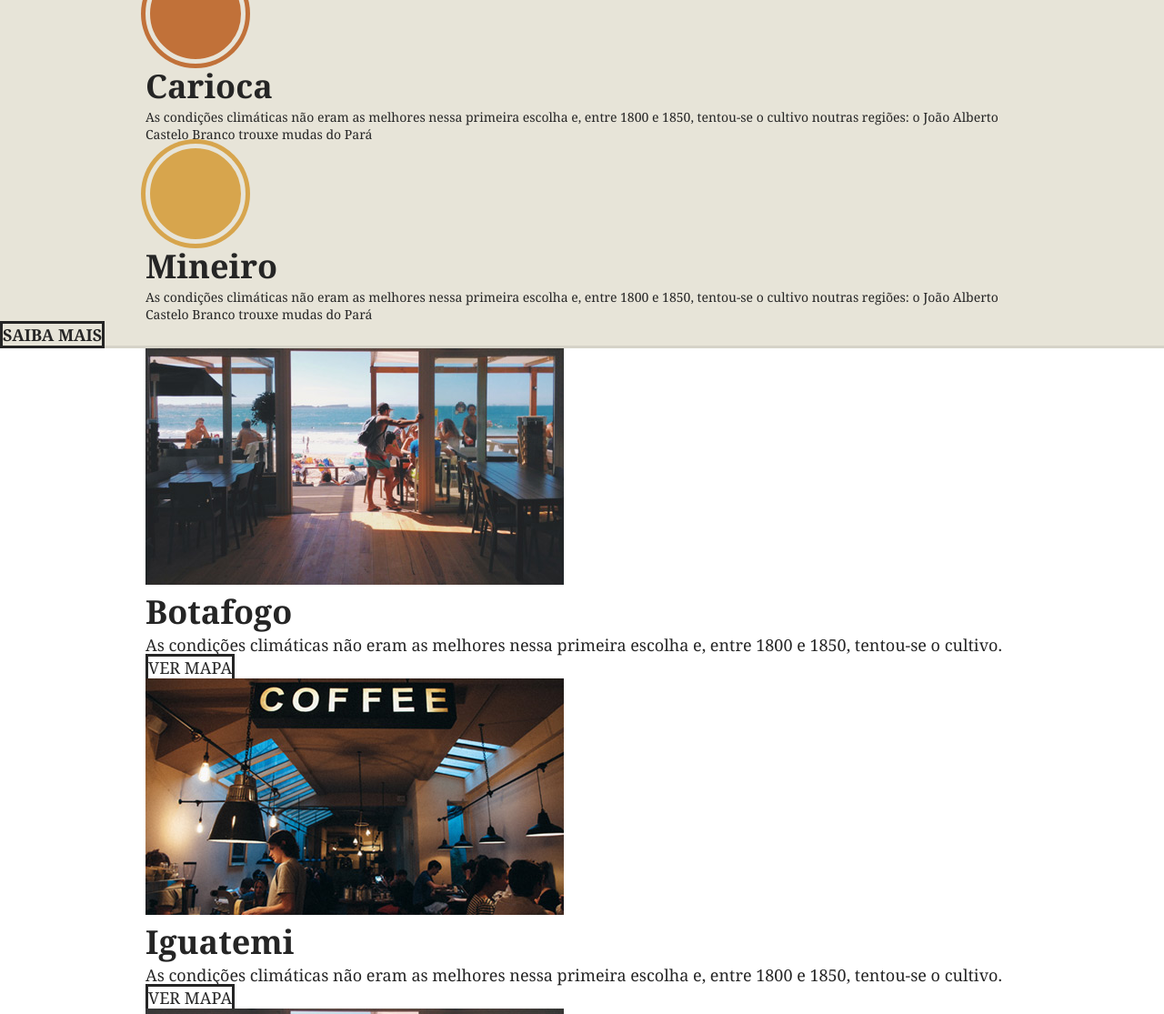
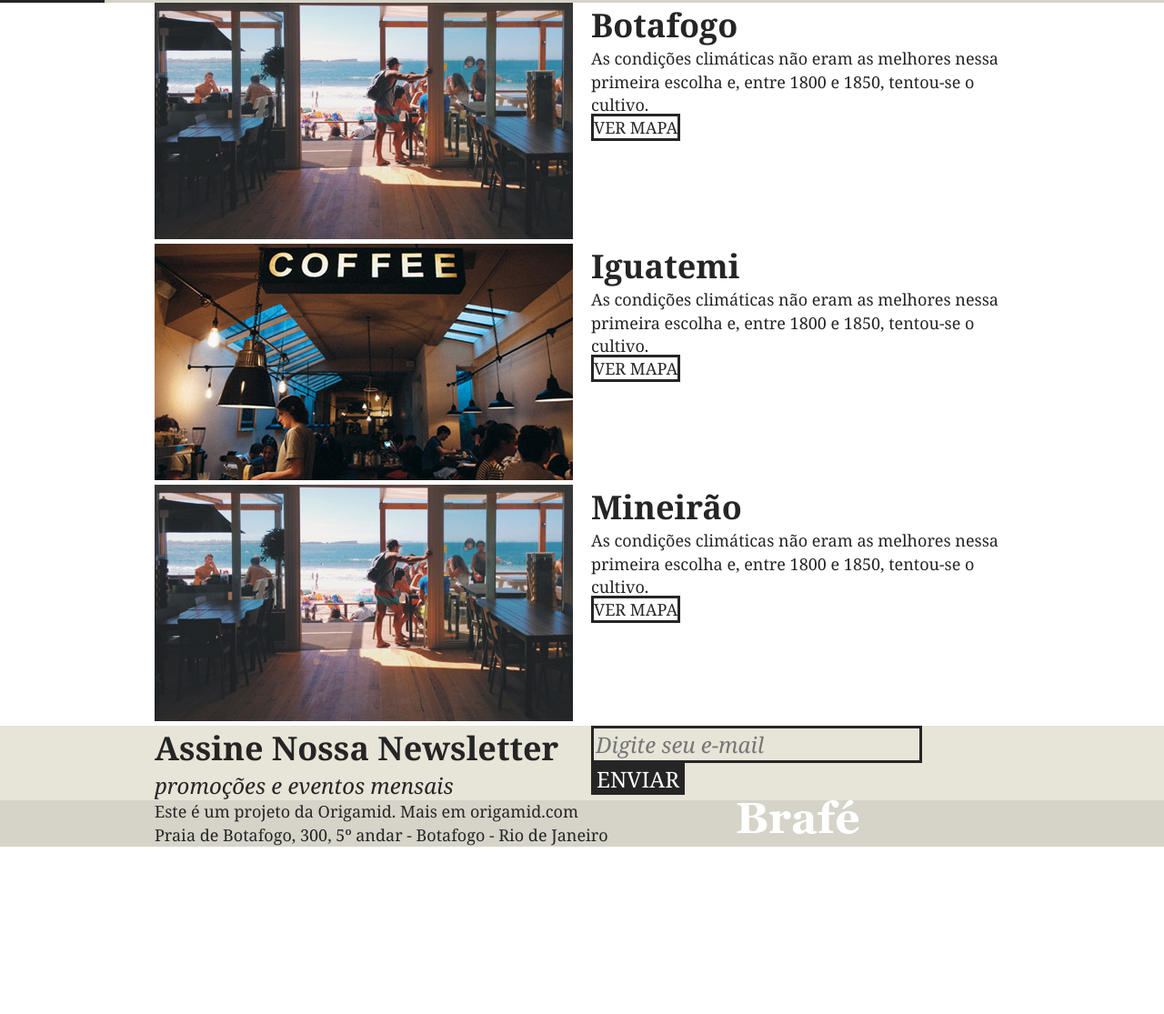
Before and after one commit to jorgejrdj/brafe, a plain HTML site: page brafe-1-grid/index.html in a window 1280 px wide. Shown: the part 878-1993 px from the top of the page at 91% size. After the commit the page ends 1809 px from the top, so only its background shows below. Drawn offline with Linux system fonts and the light colour scheme.

Commit message:
atualizando o grid layout

```diff
--- a/brafe-1-grid/css/grid.css
+++ b/brafe-1-grid/css/grid.css
@@ -53,3 +53,15 @@
 .grid-12 {
 	width: calc(100% - 20px);
 }
+
+@media (max-width: 739px) {
+	.container {
+		max-width: 300px;
+	}
+	.grid-1, .grid-2, .grid-3, .grid-4, .grid-5, .grid-6, .grid-7, .grid-8, .grid-9, .grid-10, .grid-11, .grid-12 {
+		width: 100%;
+		margin-left: 0px;
+		margin-right: 0px;
+		float: none;
+	}
+}
--- a/brafe-1-grid/index.html
+++ b/brafe-1-grid/index.html
@@ -1,5 +1,6 @@
 <!DOCTYPE html>
 <html>
+
 <head>
 	<title>Brafé 1</title>
 	<meta charset="utf-8">
@@ -7,12 +8,13 @@
 	<link rel="stylesheet" type="text/css" href="css/grid.css">
 	<link rel="stylesheet" type="text/css" href="css/style.css">
 </head>
+
 <body>
 
 	<header class="menu">
 		<div class="container">
-			<a class="menu-logo" href="#"><img src="img/brafe.png" alt="Brafé"></a>
-			<nav class="menu-nav">
+			<a class="menu-logo grid-4" href="#"><img src="img/brafe.png" alt="Brafé"></a>
+			<nav class="menu-nav grid-8">
 				<ul>
 					<li><a href="#">Sobre</a></li>
 					<li><a href="#">Produtos</a></li>
@@ -41,51 +43,64 @@
 			</div>
 		</div>
 		<p>O café é uma bebida produzida a partir dos grãos torrados do fruto do cafeeiro. É servido tradicionalm
-aente quente, mas também pode ser consumido gelado. Ele é um estimulante, por possuir cafeína — geralmente 80 a 140 mg para cada 207 ml dependendo do método de preparação.</p>
+			aente quente, mas também pode ser consumido gelado. Ele é um estimulante, por possuir cafeína — geralmente 80 a
+			140 mg para cada 207 ml dependendo do método de preparação.</p>
 	</section>
 
 	<section class="produtos">
 		<div class="container">
-			<div class="produtos-item">
+			<div class="produtos-item grid-4">
 				<h2 class="produtos-paulista">Paulista</h2>
-				<p>As condições climáticas não eram as melhores nessa primeira escolha e, entre 1800 e 1850, tentou-se o cultivo noutras regiões: o João Alberto Castelo Branco trouxe mudas do Pará</p>
+				<p>As condições climáticas não eram as melhores nessa primeira escolha e, entre 1800 e 1850, tentou-se o cultivo
+					noutras regiões: o João Alberto Castelo Branco trouxe mudas do Pará</p>
 			</div>
-			<div class="produtos-item">
+			<div class="produtos-item grid-4">
 				<h2 class="produtos-carioca">Carioca</h2>
-				<p>As condições climáticas não eram as melhores nessa primeira escolha e, entre 1800 e 1850, tentou-se o cultivo noutras regiões: o João Alberto Castelo Branco trouxe mudas do Pará</p>
+				<p>As condições climáticas não eram as melhores nessa primeira escolha e, entre 1800 e 1850, tentou-se o cultivo
+					noutras regiões: o João Alberto Castelo Branco trouxe mudas do Pará</p>
 			</div>
-			<div class="produtos-item">
+			<div class="produtos-item grid-4">
 				<h2 class="produtos-mineiro">Mineiro</h2>
-				<p>As condições climáticas não eram as melhores nessa primeira escolha e, entre 1800 e 1850, tentou-se o cultivo noutras regiões: o João Alberto Castelo Branco trouxe mudas do Pará</p>
+				<p>As condições climáticas não eram as melhores nessa primeira escolha e, entre 1800 e 1850, tentou-se o cultivo
+					noutras regiões: o João Alberto Castelo Branco trouxe mudas do Pará</p>
 			</div>
 		</div>
 		<a class="produtos-btn" href="#">Saiba Mais</a>
 	</section>
 
-	<section class="locais container">
-		<div class="locais-item">
-			<img src="img/botafogo.jpg" alt="Brafé unidade Botafogo">
-			<div>
+	<section class="locais">
+		<div class="locais-item container">
+			<div class="grid-6">
+				<img src="img/botafogo.jpg" alt="Brafé unidade Botafogo">
+			</div>
+			<div class="grid-6">
 				<h2>Botafogo</h2>
-				<p>As condições climáticas não eram as melhores nessa primeira escolha e, entre 1800 e 1850, tentou-se o cultivo.</p>
+				<p>As condições climáticas não eram as melhores nessa primeira escolha e, entre 1800 e 1850, tentou-se o
+					cultivo.</p>
 				<a href="#">Ver Mapa</a>
 			</div>
 		</div>
 
-		<div class="locais-item">
-			<img src="img/iguatemi.jpg" alt="Brafé unidade Iguatemi">
-			<div>
+		<div class="locais-item container">
+			<div class="grid-6">
+				<img src="img/iguatemi.jpg" alt="Brafé unidade Iguatemi">
+			</div>
+			<div class="grid-6">
 				<h2>Iguatemi</h2>
-				<p>As condições climáticas não eram as melhores nessa primeira escolha e, entre 1800 e 1850, tentou-se o cultivo.</p>
+				<p>As condições climáticas não eram as melhores nessa primeira escolha e, entre 1800 e 1850, tentou-se o
+					cultivo.</p>
 				<a href="#">Ver Mapa</a>
 			</div>
 		</div>
 
-		<div class="locais-item">
-			<img src="img/botafogo.jpg" alt="Brafé unidade Mineirão">
-			<div>
+		<div class="locais-item container">
+			<div class="grid-6">
+				<img src="img/botafogo.jpg" alt="Brafé unidade Mineirão">
+			</div>
+			<div class="grid-6">
 				<h2>Mineirão</h2>
-				<p>As condições climáticas não eram as melhores nessa primeira escolha e, entre 1800 e 1850, tentou-se o cultivo.</p>
+				<p>As condições climáticas não eram as melhores nessa primeira escolha e, entre 1800 e 1850, tentou-se o
+					cultivo.</p>
 				<a href="#">Ver Mapa</a>
 			</div>
 		</div>
@@ -94,11 +109,11 @@ aente quente, mas também pode ser consumido gelado. Ele é um estimulante, por
 
 	<section class="assine">
 		<div class="container">
-			<div class="assine-info">
+			<div class="assine-info grid-6">
 				<h2>Assine Nossa Newsletter</h2>
 				<p>promoções e eventos mensais</p>
 			</div>
-			<form>
+			<form class="grid-6">
 				<label>E-mail</label>
 				<input type="text" placeholder="Digite seu e-mail">
 				<button type="submit">Enviar</button>
@@ -108,10 +123,14 @@ aente quente, mas também pode ser consumido gelado. Ele é um estimulante, por
 
 	<footer class="footer">
 		<div class="container">
-			<p>Este é um projeto da Origamid. Mais em origamid.com<br>Praia de Botafogo, 300, 5º andar - Botafogo - Rio de Janeiro</p>
-			<img src="img/brafe.png" alt="Brafé">
+			<p class="grid-8">Este é um projeto da Origamid. Mais em origamid.com<br>Praia de Botafogo, 300, 5º andar -
+				Botafogo - Rio de Janeiro</p>
+			<div class="grid-4">
+				<img src="img/brafe.png" alt="Brafé">
+			</div>
 		</div>
 	</footer>
 
 </body>
+
 </html>
```
